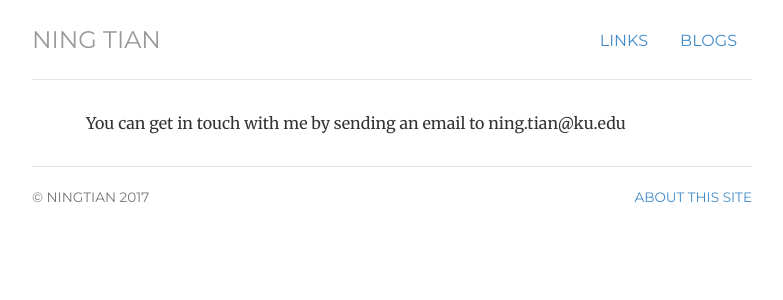
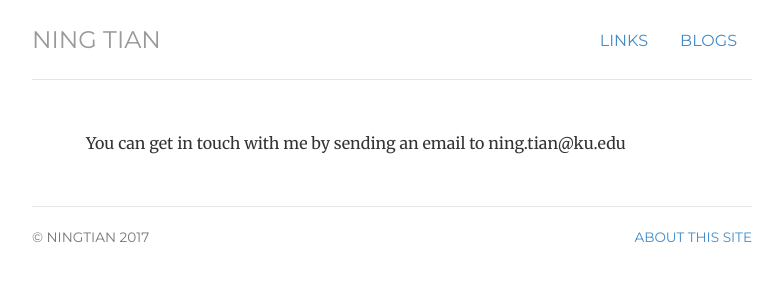
Before and after one commit to ningtian/ningtian.github.io, a Jekyll site: the page built from contact/index.html, in a window 1280 px wide. Shown: the top 300 px of the page, without its empty margins (248-1031 px from the left). Built offline with Jekyll 4.4.1, drawn with Linux system fonts in a browser that asks for light colours.

Commit message:
Update style.css

```diff
--- a/css/style.css
+++ b/css/style.css
@@ -38,7 +38,7 @@ ul.listblogs { margin: 0 auto; }
 ul.listblogs li {line-height: 30px; }
 
 /* Blog */
-.blog, .contact, .about, .error, .swatches { width: 85%; margin: 0 auto; line-height: 26px; }
+.blog, .contact, .about, .error, .swatches { width: 85%; margin: 0 auto; line-height: 66px; }
 .blog h2.date, .swatch-log h2.date { font-size: 24.5px; font-weight: 300; font-style: italic; }
 
 /* Swatches */
```
